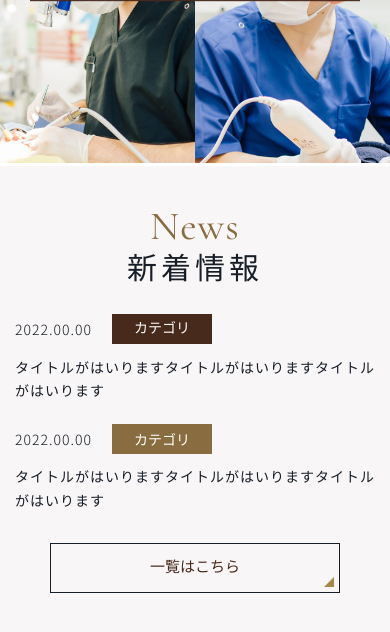
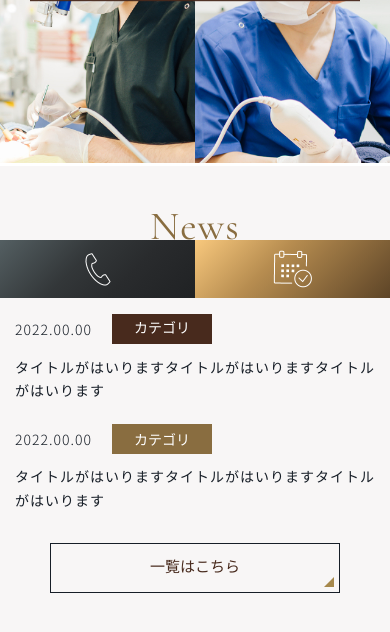
Before and after one commit to vinhthanhluong/order-1001005883009-01, a PHP site: page /index.html in a window 390 px wide. Shown: the part 546-1178 px from the top of the page. Run offline with PHP 8.4, Linux system fonts and the light colour scheme.

Commit message:
update btnfix

```diff
--- a/css/responsive.css
+++ b/css/responsive.css
@@ -665,6 +665,36 @@ div * {
     height: 80px;
   }
 
+  .btn-fix {
+    top: unset;
+    bottom: 0;
+    right: 0;
+    width: 100%;
+  }
+  .btn-fix .bf-list {
+    display: flex;
+  }
+  .btn-fix .bf-list li {
+    width: 50%;
+    height: 80px;
+    flex-direction: row;
+  }
+  .btn-fix .bf-list li:nth-child(2) .bf-tt {
+    margin: 0;
+  }
+  .btn-fix .bf-list p {
+    margin: 0;
+  }
+  .btn-fix .bf-tt {
+    font-size: 4vw;
+  }
+  .btn-fix .bf-tt2 {
+    font-size: 5vw;
+  }
+  .btn-fix .bf-ic {
+    margin: 0 10px 0 0 !important;
+  }
+
   /*************************** end Footer ****************************/
 }
 @media screen and (max-width: 640px) {
@@ -830,6 +860,19 @@ div * {
   }
   .footer-top .tkb-img img {
     height: auto;
+  }
+
+  .btn-fix .bf-list li {
+    height: 58px;
+  }
+  .btn-fix .bf-tt {
+    display: none;
+  }
+  .btn-fix .bf-tt2 {
+    display: none;
+  }
+  .btn-fix .bf-ic {
+    margin: 0 !important;
   }
 }
 @media screen and (max-width: 500px) {
--- a/css/styles.css
+++ b/css/styles.css
@@ -225,15 +225,42 @@ body {
 .btn-fix {
   position: fixed;
   top: 100px;
-  right: 50px;
-  width: 100px;
-  height: 200px;
-  background-color: rebeccapurple;
-  display: none;
+  right: 1px;
+  z-index: 10;
 }
 .btn-fix .bf-list li {
   width: 100px;
   height: 100px;
+  display: flex;
+  align-items: center;
+  justify-content: center;
+  flex-direction: column;
+  color: #fff;
+}
+.btn-fix .bf-list li:nth-child(1) {
+  background-image: linear-gradient(135deg, #545f62 0%, #333739 40%, #292b2d 65%, #202224 99%);
+}
+.btn-fix .bf-list li:nth-child(1) .bf-tt {
+  font-size: 20px;
+  font-weight: normal;
+  margin: 7px 0 0;
+}
+.btn-fix .bf-list li:nth-child(1) .bf-ic {
+  margin: 7px 0 0;
+}
+.btn-fix .bf-list li:nth-child(2) {
+  background-image: linear-gradient(135deg, #f8c87d 0%, #b78d50 39%, #5d4427 100%);
+}
+.btn-fix .bf-list li:nth-child(2) .bf-tt {
+  letter-spacing: 1px;
+  margin-top: 5px;
+}
+.btn-fix .bf-list li:nth-child(2) .bf-ic {
+  margin-top: 0;
+}
+.btn-fix .bf-list p {
+  line-height: 1;
+  margin: 0;
 }
 
 .menu_icon {
--- a/index.html
+++ b/index.html
@@ -59,8 +59,18 @@
 		<div class="btn-fix">
 			<ul class="bf-list">
 				<li>
+					<p class="bf-ic">
+						<img src="./images/ic-tell.png" width="26" height="33" alt="tell">
+					</p>
+					<p class="bf-tt pc f-cor">Tell</p>
+					<p class="bf-tt2 sp f-lora">072-682-8148</p>
+
 				</li>
 				<li>
+					<p class="bf-ic">
+						<img src="./images/ic-lich.png" width="39" height="38" alt="web">
+					</p>
+					<p class="bf-tt f-serif">Web予約</p>
 				</li>
 			</ul>
 		</div>
@@ -236,6 +246,7 @@
 							<li>
 								<p class="cept-img">
 									<img src="./images/cept1.jpg" loading="lazy" alt="	知識・技術">
+									<!-- <img src="./images/cept1-sp.jpg" class="sp" loading="lazy" alt="	知識・技術"> -->
 								</p>
 								<p class="cept-tx">
 									<span class="cept-num">
--- a/sass/responsive.scss
+++ b/sass/responsive.scss
@@ -805,14 +805,15 @@
         .fb-web {
             margin-bottom: 0;
             width: calc(50% - 10px);
-			img{
+
+            img {
                 width: 100%;
                 max-width: 100%;
                 object-fit: cover;
             }
         }
 
-		.copyright{
+        .copyright {
             font-size: 12px;
         }
     }
@@ -820,6 +821,46 @@
     #totop {
         width: 80px;
         height: 80px;
+    }
+
+    .btn-fix {
+        top: unset;
+        bottom: 0;
+        right: 0;
+        width: 100%;
+
+        .bf-list {
+            display: flex;
+
+            li {
+                width: 50%;
+                height: 80px;
+                flex-direction: row;
+
+                &:nth-child(2) {
+					.bf-tt{
+						margin: 0;
+					}
+				}
+            }
+
+            p {
+                margin: 0;
+            }
+        }
+
+        .bf-tt {
+            font-size: 4vw;
+
+        }
+
+        .bf-tt2 {
+            font-size: 5vw;
+        }
+
+        .bf-ic {
+            margin: 0 10px 0 0 !important;
+        }
     }
 
     /*************************** end Footer ****************************/
@@ -1058,7 +1099,26 @@
         }
     }
 
-    .footer-bottom {}
+    .btn-fix {
+
+		.bf-list{
+			li{
+				height: 58px;
+			}
+		}
+
+        .bf-tt {
+			display: none;
+        }
+
+        .bf-tt2 {
+			display: none;
+        }
+
+        .bf-ic {
+            margin: 0 !important;
+        }
+    }
 }
 
 @media screen and (max-width: 500px) {
@@ -1424,11 +1484,11 @@
     }
 
     .footer-bottom {
-        .d-flex{
+        .d-flex {
             margin-bottom: 50px;
         }
 
-		.copyright{
+        .copyright {
             letter-spacing: 0;
             font-size: 11px;
         }
--- a/sass/styles.scss
+++ b/sass/styles.scss
@@ -195,6 +195,8 @@ body {
     display: flex;
 }
 
+
+
 /*===================== Header ========================*/
 .logo {
     line-height: 0;
@@ -242,18 +244,56 @@ body {
 .btn-fix {
     position: fixed;
     top: 100px;
-    right: 50px;
-    width: 100px;
-    height: 200px;
-    background-color: rebeccapurple;
-    display: none;
+    right: 1px;
+    // width: 100px;
+    // height: 200px;
+    z-index: 10;
 
     .bf-list {
         li {
             width: 100px;
             height: 100px;
-        }
-    }
+            display: flex;
+            align-items: center;
+            justify-content: center;
+            flex-direction: column;
+            color: #fff;
+
+            &:nth-child(1) {
+                background-image: linear-gradient(135deg, #545f62 0%, #333739 40%, #292b2d 65%, #202224 99%);
+
+                .bf-tt {
+                    font-size: 20px;
+                    font-weight: normal;
+                    margin: 7px 0 0;
+                }
+
+                .bf-ic {
+                    margin: 7px 0 0;
+                }
+            }
+
+            &:nth-child(2) {
+                background-image: linear-gradient(135deg, #f8c87d 0%, #b78d50 39%, #5d4427 100%);
+
+                .bf-tt {
+                    letter-spacing: 1px;
+                    margin-top: 5px;
+                }
+
+                .bf-ic {
+                    margin-top: 0;
+                }
+            }
+        }
+
+        p {
+            line-height: 1;
+            margin: 0;
+        }
+    }
+
+
 }
 
 .menu_icon {
@@ -339,12 +379,12 @@ body {
     margin: 0 auto;
     position: relative;
 
-    .slick-wrap{
-        p{
+    .slick-wrap {
+        p {
             margin: 0;
         }
 
-        img{
+        img {
             width: 100%;
             max-width: 100%;
             object-fit: cover;
@@ -564,7 +604,7 @@ body {
         width: 100%;
         margin-top: 36px;
         border: 1px #171e27 solid;
-        background: url("/images/intro-banner.jpg") no-repeat center ;
+        background: url("/images/intro-banner.jpg") no-repeat center;
         background-size: cover;
         height: 180px;
         display: flex;
@@ -755,7 +795,7 @@ body {
         // display: inline-block;
     }
 
-    .know-head{
+    .know-head {
         display: inline-block;
     }
 
@@ -846,7 +886,7 @@ body {
         display: inline-block;
     }
 
-    .hospi-head{
+    .hospi-head {
         display: inline-block;
         margin-top: 52px;
     }
@@ -902,7 +942,7 @@ body {
         text-align: center;
         line-height: 1.3;
 
-        &::after{
+        &::after {
             content: '';
             width: 40px;
             height: 1px;
@@ -1063,7 +1103,7 @@ body {
         // display: inline-block;
     }
 
-    .liness-head{
+    .liness-head {
         display: inline-block;
         margin-top: 35px;
 
@@ -1482,7 +1522,7 @@ body {
         margin-right: calc((100% - 1200px) / 2);
     }
 
-    .doctor-head{
+    .doctor-head {
         margin: 36px 0 0 0;
         display: inline-block;
     }
```
Also changed, not shown: images/cept1-sp.jpg (added), images/ic-lich.png (added), images/ic-tell.png (added), 2 other files. Lines whose indentation alone changed are shown as unchanged.
